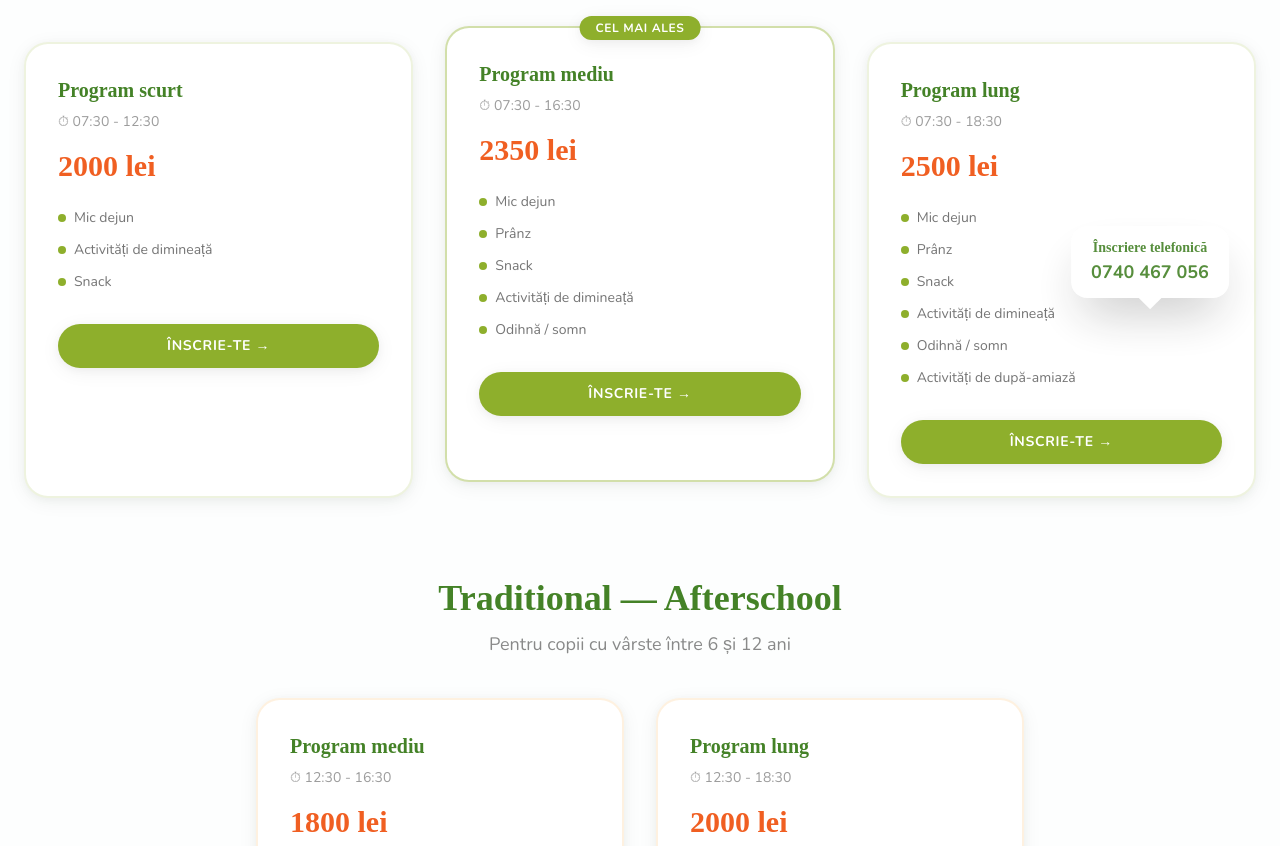
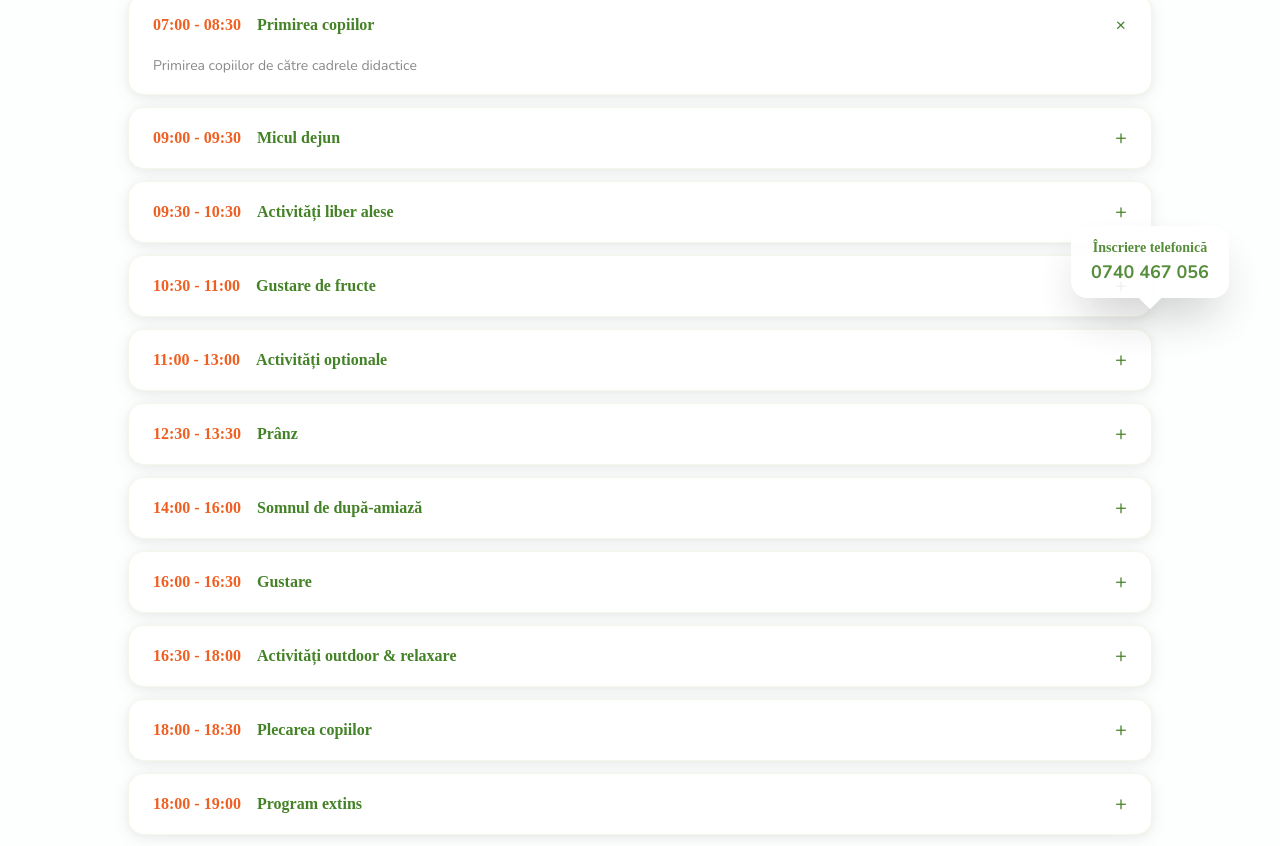
Before and after one commit to gradinita-micakids/gradinita-micaandkids, a Next.js app: page /program-tarife in a window 1280 px wide. Shown: the part 394-1240 px from the top of the page. Built offline with nearby package versions, Linux system fonts and the light colour scheme; no server answers; a web font is replaced by a local one.

Commit message:
Add daily schedule accordion to Program/Tarife page

```diff
--- a/src/app/program-tarife/page.tsx
+++ b/src/app/program-tarife/page.tsx
@@ -1,5 +1,6 @@
 import type { Metadata } from "next";
 import Link from "next/link";
+import DailySchedule from "@/components/DailySchedule";
 
 export const metadata: Metadata = {
   title: "Program & Tarife — Mica and Kids",
@@ -56,16 +57,29 @@ const includedActivities = [
 export default function ProgramTarifePage() {
   return (
     <div className="pt-28 pb-20 bg-white/80 min-h-screen">
-      {/* Hero */}
-      <div className="max-w-7xl mx-auto px-6 mb-16 text-center">
+      {/* Daily schedule */}
+      <div className="max-w-7xl mx-auto px-6 mb-20">
+        <div className="text-center mb-10">
           <h1 className="font-display text-4xl md:text-6xl font-bold text-green-dark mb-6">
             Program & Tarife
           </h1>
-        <p className="text-foreground/60 text-lg max-w-2xl mx-auto">
+          <p className="text-foreground/60 text-lg max-w-2xl mx-auto mb-2">
             Flexibilitate pentru fiecare familie. Alege programul care se potrivește
             nevoilor tale — de la program scurt până la program lung, cu activități
             educaționale incluse.
           </p>
+        </div>
+
+        <div className="text-center mb-8">
+          <h2 className="font-display text-2xl md:text-3xl font-bold text-green-dark mb-2">
+            Programul zilnic
+          </h2>
+          <p className="text-foreground/50 text-sm">
+            Apasă pe fiecare interval pentru detalii
+          </p>
+        </div>
+
+        <DailySchedule />
       </div>
 
       {/* Traditional — Creșă & Grădiniță */}
--- /dev/null
+++ b/src/components/DailySchedule.tsx
@@ -0,0 +1,108 @@
+"use client";
+
+import { useState } from "react";
+
+const schedule = [
+  {
+    time: "07:00 - 08:30",
+    title: "Primirea copiilor",
+    desc: "Primirea copiilor de către cadrele didactice",
+  },
+  {
+    time: "09:00 - 09:30",
+    title: "Micul dejun",
+    desc: "Servirea micului dejun",
+  },
+  {
+    time: "09:30 - 10:30",
+    title: "Activități liber alese",
+    desc: "Activități liber alese pe arii de stimulare (jocuri de construcție, jocuri de creație, jocuri de rol etc.) și activități educative conform curriculumului",
+  },
+  {
+    time: "10:30 - 11:00",
+    title: "Gustare de fructe",
+    desc: "Servirea gustării de fructe",
+  },
+  {
+    time: "11:00 - 13:00",
+    title: "Activități optionale",
+    desc: "Activități optionale adecvate vârstei copiilor, conform opțiunilor părinților: Limba Engleză prin muzică și joc, pictură și modelaj (art & craft), activități sportive (tenis, karate, gimnastică, balet), șah, pian, chitară, cursuri de dezvoltare personală, sedințe de logopedie. Participarea nu este obligatorie — copiii care nu participă desfășoară alte activități incluse în procesul instructiv-educativ.",
+  },
+  {
+    time: "12:30 - 13:30",
+    title: "Prânz",
+    desc: "Masa de prânz",
+  },
+  {
+    time: "14:00 - 16:00",
+    title: "Somnul de după-amiază",
+    desc: "Somnul de după-amiază",
+  },
+  {
+    time: "16:00 - 16:30",
+    title: "Gustare",
+    desc: "Servirea gustării",
+  },
+  {
+    time: "16:30 - 18:00",
+    title: "Activități outdoor & relaxare",
+    desc: "Activități de tip outdoor în funcție de condițiile meteo, activități optionale, vizionarea unor spectacole de teatru, jocuri sportive și de relaxare în curtea grădiniței / locul de joacă special amenajat",
+  },
+  {
+    time: "18:00 - 18:30",
+    title: "Plecarea copiilor",
+    desc: "Plecarea copiilor acasă",
+  },
+  {
+    time: "18:00 - 19:00",
+    title: "Program extins",
+    desc: "Program extins la solicitarea părinților",
+  },
+];
+
+export default function DailySchedule() {
+  const [open, setOpen] = useState<number | null>(0);
+
+  return (
+    <div className="max-w-5xl mx-auto">
+      <div className="flex flex-col gap-3">
+        {schedule.map((item, i) => (
+          <div
+            key={i}
+            className="bg-white rounded-2xl shadow-soft overflow-hidden border border-green-light/10"
+          >
+            <button
+              onClick={() => setOpen(open === i ? null : i)}
+              className="w-full flex items-center justify-between px-6 py-4 text-left transition-colors hover:bg-cream/50"
+            >
+              <div className="flex items-center gap-4">
+                <span className="font-display text-sm md:text-base font-bold text-orange-dark whitespace-nowrap">
+                  {item.time}
+                </span>
+                <span className="font-display text-sm md:text-base font-bold text-green-dark">
+                  {item.title}
+                </span>
+              </div>
+              <span
+                className={`text-green-dark text-xl transition-transform duration-300 ${
+                  open === i ? "rotate-45" : ""
+                }`}
+              >
+                +
+              </span>
+            </button>
+            <div
+              className={`overflow-hidden transition-all duration-300 ${
+                open === i ? "max-h-96" : "max-h-0"
+              }`}
+            >
+              <p className="px-6 pb-4 text-sm text-foreground/60 leading-relaxed">
+                {item.desc}
+              </p>
+            </div>
+          </div>
+        ))}
+      </div>
+    </div>
+  );
+}
```
Lines whose indentation alone changed are shown as unchanged.
